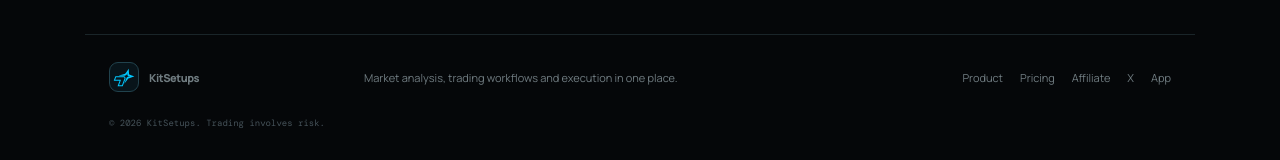
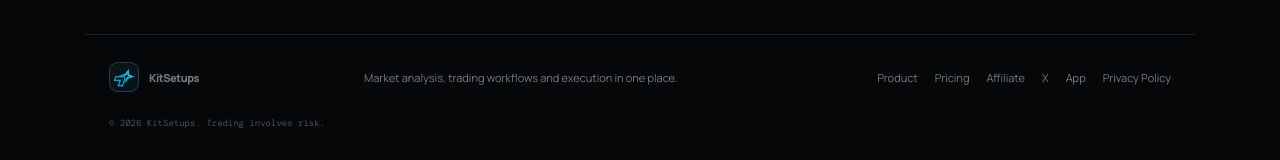
Before and after one commit to CoachNart/KitAgent-Web, a React (Vite) app: page / in a window 1280 px wide. Shown: the part 4720-4880 px from the top of the page. Built offline with nearby package versions, Linux system fonts and the light colour scheme.

Commit message:
Add privacy policy route and footer link

```diff
--- a/src/main.jsx
+++ b/src/main.jsx
@@ -3,6 +3,7 @@ import {createRoot} from 'react-dom/client';
 import {ArrowUpRight,ChevronDown,Command,LineChart,Bell,Brain,ShieldCheck,Users,WalletCards,Zap} from 'lucide-react';
 import './styles.css';
 import './marketing-motion.css';
+import PrivacyPolicy from './PrivacyPolicy';
 
 const APP_URL='https://kitsetups.xyz';
 const X_URL='https://x.com/kitsetups';
@@ -32,6 +33,7 @@ return <div className="app">
 <section id="affiliate" className="affiliate reveal"><div className="scrollSlide fromLeft"><span className="kicker">{BRAND.toUpperCase()} AFFILIATE</span><h2>Bring traders in.<br/><span>Earn when they upgrade.</span></h2><p>Get your own referral code inside {BRAND}, share the link with your audience, and earn <strong>10% recurring commission</strong> when a referred account completes a qualifying Premium payment.</p><div className="affiliateFlow"><span>Register</span><i>→</i><span>Share</span><i>→</i><span>Premium</span><i>→</i><strong>10% Earn</strong></div><p className="payoutNote">Affiliate earnings are paid monthly once the available balance reaches the $20 minimum payout.</p></div><div className="affiliateCard scrollSlide fromRight"><div className="cardTop"><span>REFERRAL LINK</span><Users size={18}/></div><label>{ref?'Your active referral code':'Referral code'}</label><div className="inputRow"><input value={ref} onChange={e=>setRef(e.target.value.toUpperCase().replace(/[^A-Z0-9_-]/g,''))} placeholder="Your code after registration" readOnly={Boolean(ref)}/><button onClick={copyReferral}>{copied?'Copied':'Copy'}</button></div><a className="primary full" href={`${APP_URL}/?auth=signup&affiliate=1`}>Register as affiliate <ArrowUpRight size={16}/></a><small>Create your KitSetups account from this button and the affiliate profile is registered automatically. Your referral code and earnings dashboard are then available inside KitSetups.</small></div></section>
 <section className="faq reveal"><div className="sectionIntro center scrollSlide fromLeft"><span className="kicker">FAQ</span><h2>Questions, answered.</h2></div>{[['What is KitSetups?',`${BRAND} is a trading command center that combines market analysis, alerts and exchange workflows.`],['Does KitSetups execute trades?','The product is designed around connected trading workflows and controlled execution. Sensitive actions should remain permissioned and confirmable.'],['How does the affiliate programme work?',`Create an affiliate profile in ${BRAND}, receive a unique referral code, and share your referral link. When an attributed user completes a qualifying Premium payment, 10% recurring commission is recorded automatically.`],['When do affiliates get paid?','Affiliate earnings are tracked in the dashboard and paid monthly once the available balance reaches the $20 minimum payout.']].map((x,i)=><div className="faqItem scrollSlide fromRight" key={i}><button onClick={()=>setOpen(open===i?null:i)}><span>{x[0]}</span><ChevronDown className={open===i?'rot':''} size={18}/></button>{open===i&&<p>{x[1]}</p>}</div>)}</section>
 <section className="newsletter reveal"><div className="scrollSlide fromLeft"><span className="kicker">STAY CLOSE</span><h2>Know when {BRAND} gets better.</h2><p>Product drops, new capabilities and useful market tooling. No spam.</p></div><form className="scrollSlide fromRight" onSubmit={e=>{e.preventDefault();if(email){setSent(true);setEmail('')}}}><input value={email} onChange={e=>setEmail(e.target.value)} type="email" placeholder="you@example.com" required/><button className="primary">{sent?'You’re on the list':'Subscribe'} <ArrowUpRight size={15}/></button></form></section>
-</main><footer><div className="brand"><span className="brandMark"><Command size={17}/></span>{BRAND}</div><p>Market analysis, trading workflows and execution in one place.</p><div><a href="#features">Product</a><a href="#pricing">Pricing</a><a href="#affiliate">Affiliate</a><a href={X_URL} target="_blank" rel="noreferrer">X</a><a href={referralLink}>App</a></div><small>© 2026 {BRAND}. Trading involves risk.</small></footer>
+</main><footer><div className="brand"><span className="brandMark"><Command size={17}/></span>{BRAND}</div><p>Market analysis, trading workflows and execution in one place.</p><div><a href="#features">Product</a><a href="#pricing">Pricing</a><a href="#affiliate">Affiliate</a><a href={X_URL} target="_blank" rel="noreferrer">X</a><a href={referralLink}>App</a><a href="/privacy">Privacy Policy</a></div><small>© 2026 {BRAND}. Trading involves risk.</small></footer>
 </div>}
-createRoot(document.getElementById('root')).render(<App/>);
+const root=createRoot(document.getElementById('root'));
+root.render(window.location.pathname==='/privacy'?<PrivacyPolicy/>:<App/>);
```
